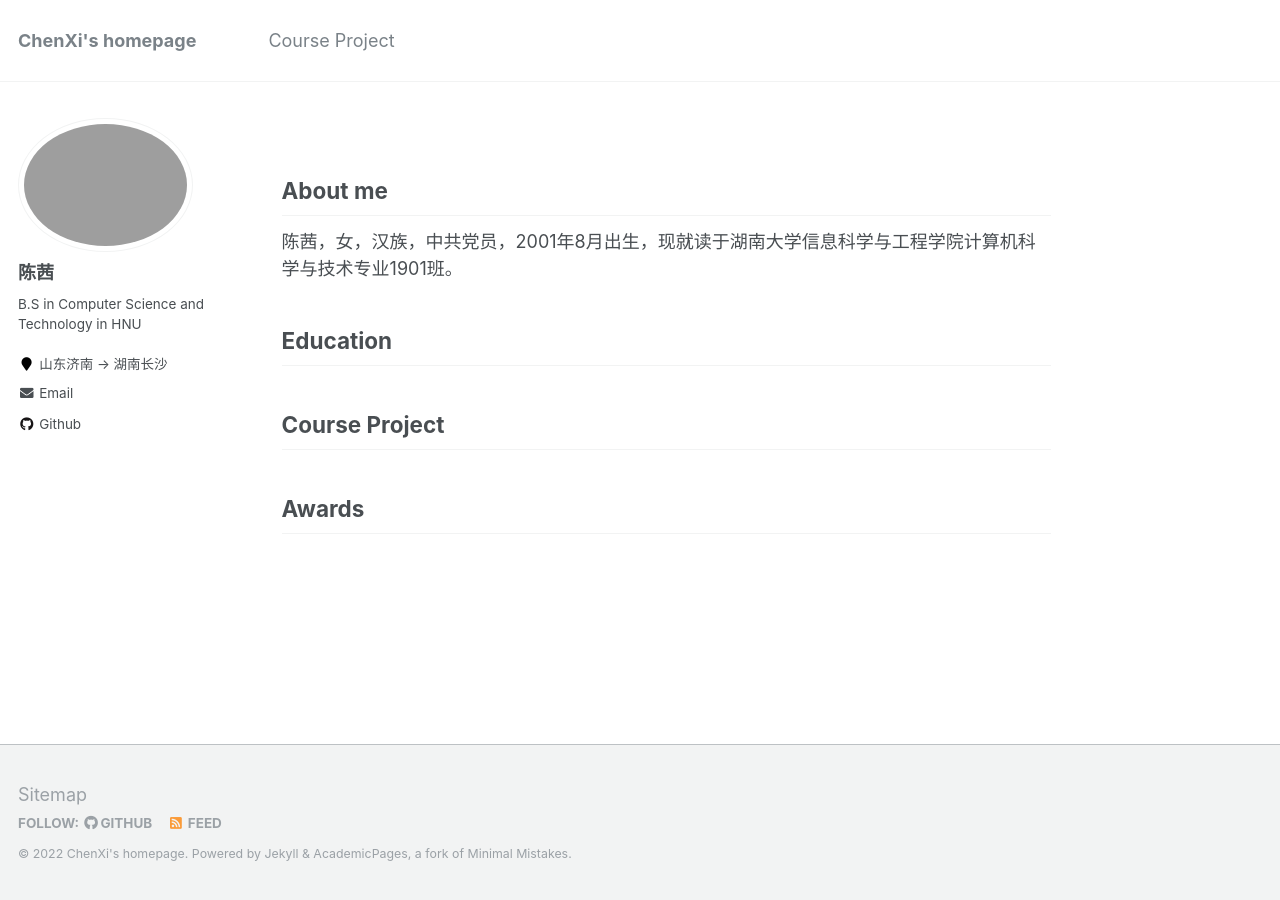
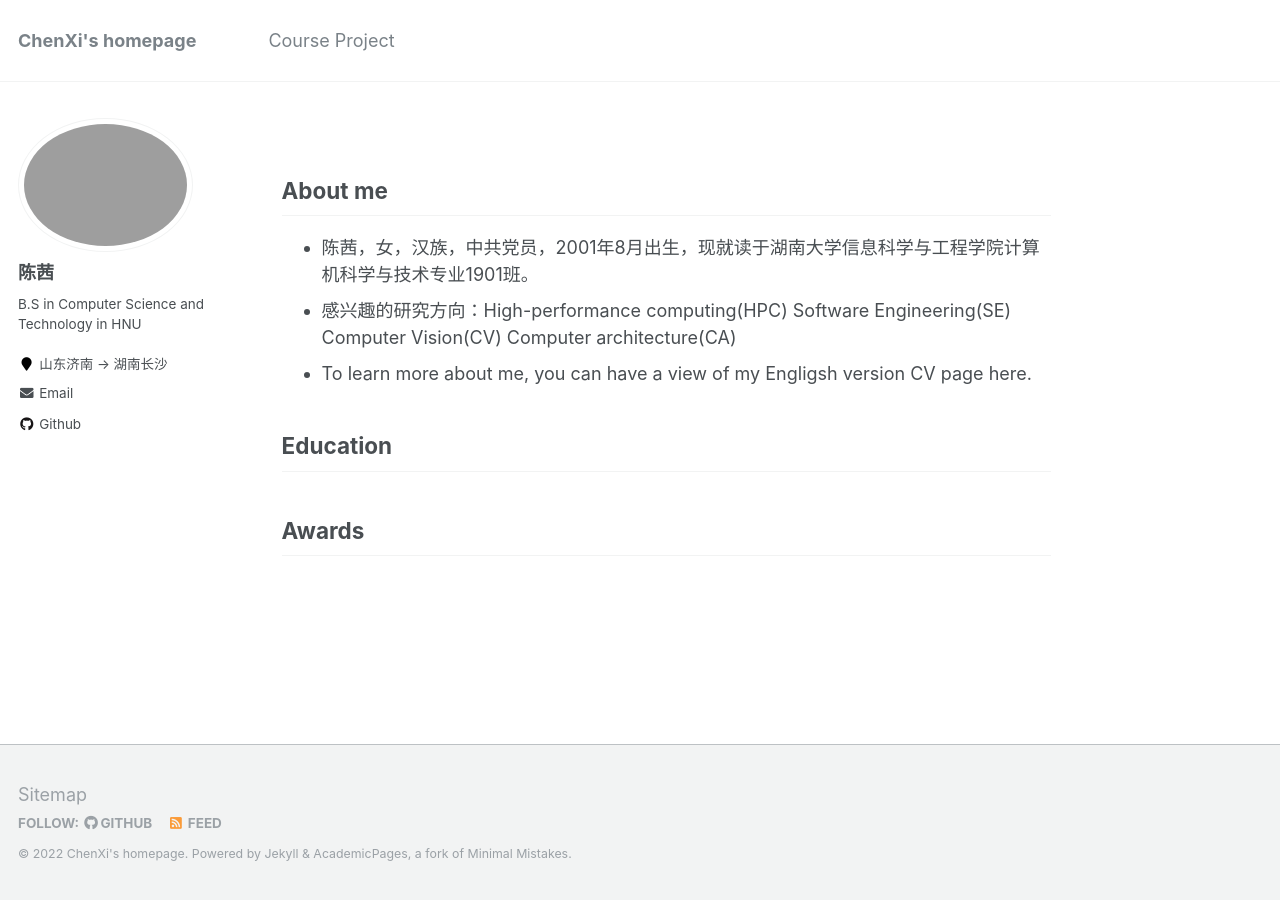
Before and after one commit to RubiaCx/RubiaCx.github.io, a Jekyll site: the page built from _pages/about.md, in a window 1280 px wide. Built offline with Jekyll 4.4.1, drawn with Linux system fonts in a browser that asks for light colours.

Commit message:
Update about.md

```diff
--- a/_pages/about.md
+++ b/_pages/about.md
@@ -11,16 +11,13 @@ redirect_from:
 
 About me
 ------
-陈茜，女，汉族，中共党员，2001年8月出生，现就读于湖南大学信息科学与工程学院计算机科学与技术专业1901班。
-
+- 陈茜，女，汉族，中共党员，2001年8月出生，现就读于湖南大学信息科学与工程学院计算机科学与技术专业1901班。
+- 感兴趣的研究方向：High-performance computing(HPC) Software Engineering(SE) Computer Vision(CV) Computer architecture(CA)
+- To learn more about me, you can have a view of my Engligsh version CV page here.
 
 Education
 ------
 
 
-Course Project
-------
-
-
 Awards
 ------
```
